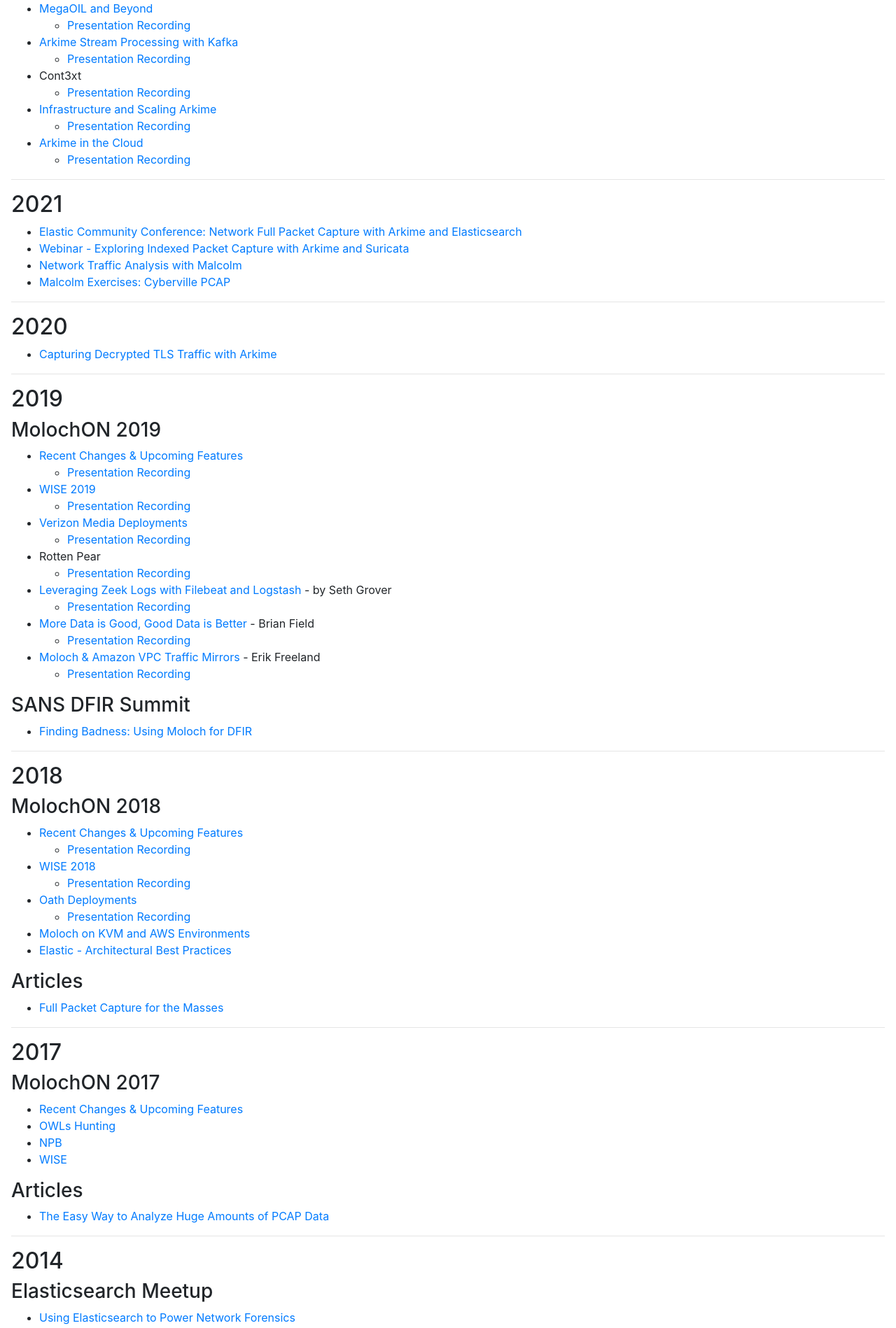
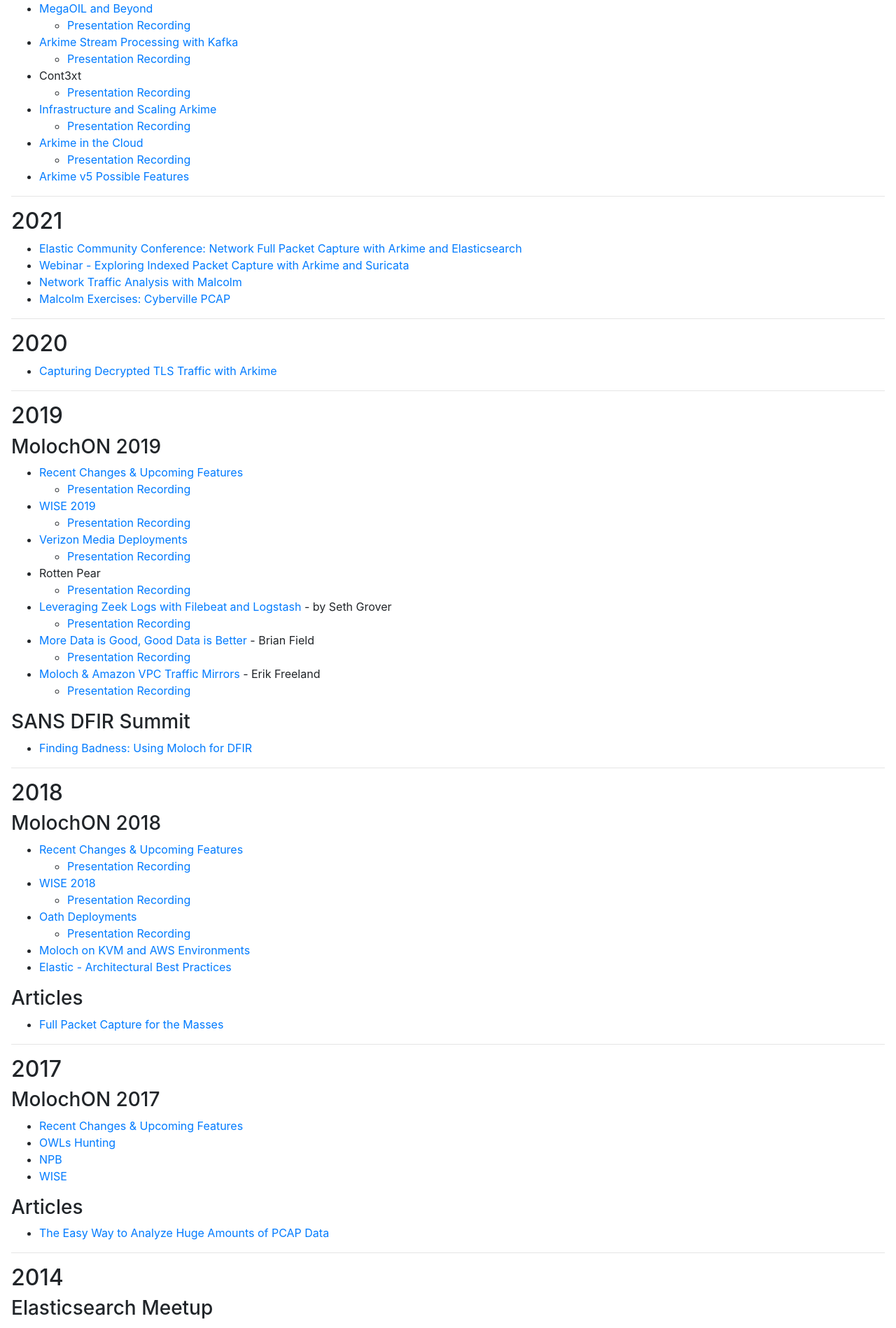
Before and after one commit to arkime/arkimeweb, a Jekyll site: the page built from _wiki/articles.md, in a window 1280 px wide. Shown: the part 350-2248 px from the top of the page at 70% size. Built offline with Jekyll 4.4.1, drawn with Linux system fonts in a browser that asks for light colours.

Commit message:
v5 preso

```diff
--- a/_wiki/articles.md
+++ b/_wiki/articles.md
@@ -30,6 +30,7 @@
   * [Presentation Recording](https://youtu.be/jcoNgWtTiuU)
 * [Arkime in the Cloud](/assets/Arkimeet2023-ArkimeInTheCloud.pdf)
   * [Presentation Recording](https://youtu.be/JXFN3zR6-2k)
+* [Arkime v5 Possible Features](/assets/Arkimeet2023-v5.pdf)
 
 ---
 
```
Also changed, not shown: 1 other file.
